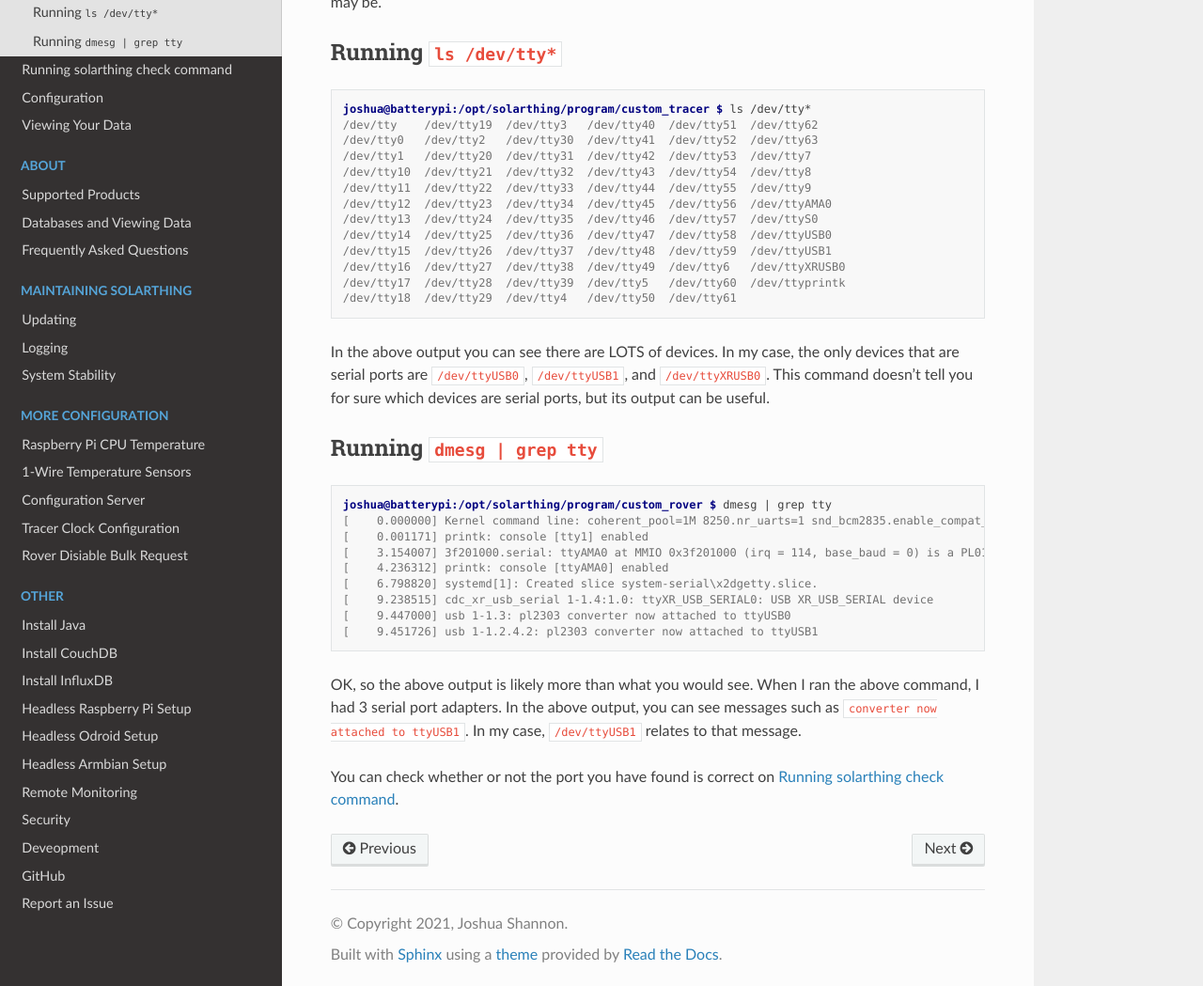
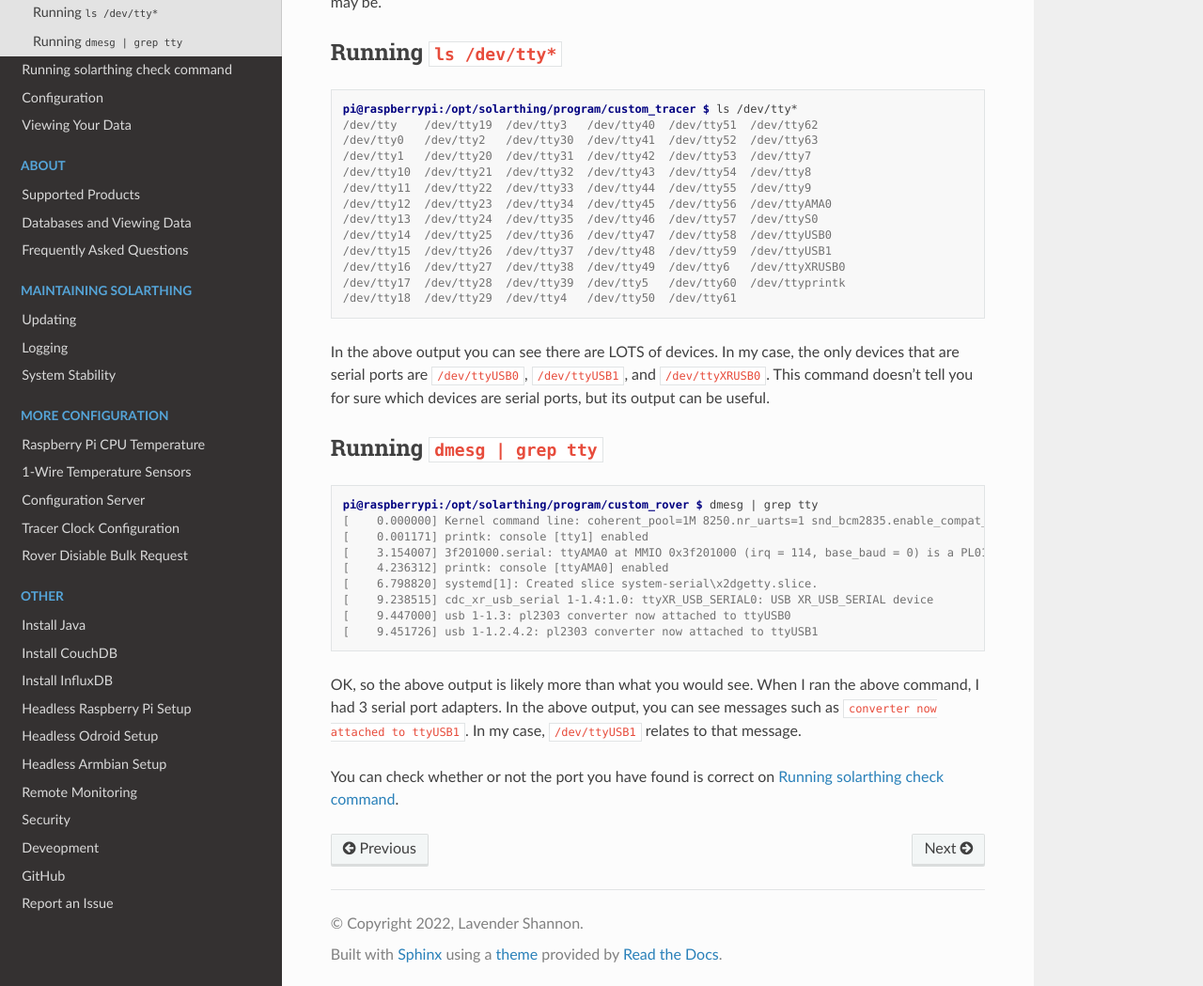
Before and after one commit to wildmountainfarms/solarthing-docs, a Sphinx documentation site: the page built from docs/source/serial-ports.rst, in a window 1280 px wide and 1400 px high, scrolled down 238 px. Shown: the part 348-1397 px from the top of the window at 94% size. Built offline with Sphinx 7.4.7 and the Read the Docs theme 2.0.0, drawn with Linux system fonts in a browser that asks for light colours; pages that are not in the unit, such as notebooks, are missing from menus.

Commit message:
Changed my name 🏳️‍⚧️

```diff
--- a/docs/source/conf.py
+++ b/docs/source/conf.py
@@ -3,8 +3,8 @@
 # -- Project information
 
 project = 'SolarThing'
-copyright = '2021, Joshua Shannon'
-author = 'Joshua Shannon'
+copyright = '2022, Lavender Shannon'
+author = 'Lavender Shannon'
 
 # release = '0.1'
 # version = '0.1.0'
--- a/docs/source/config/config-server.rst
+++ b/docs/source/config/config-server.rst
@@ -71,7 +71,7 @@ Once you run that command, you should be able to start typing commands. You can
 
 .. code-block:: console
 
-    joshua@batterypi:/opt/solarthing/program/custom_rover $ nc localhost 5051
+    pi@raspberrypi:/opt/solarthing/program/custom_rover $ nc localhost 5051
     batteryVoltage
     24.5
 
--- a/docs/source/installation.rst
+++ b/docs/source/installation.rst
@@ -89,7 +89,7 @@ You should get output such as
 .. code-block:: console
 
     pi@raspberrypi:/opt/solarthing$ solarthing version
-    SolarThing made by Joshua Shannon
+    SolarThing made by Lavender Shannon
     Jar: solarthing-SNAPSHOT.jar
     Jar last modified: 2021-12-20T08:28:27.040Z
     Java version: 11.0.11
--- a/docs/source/serial-ports.rst
+++ b/docs/source/serial-ports.rst
@@ -31,7 +31,7 @@ Running ``ls /dev/tty*``
 
 .. code-block:: console
 
-    joshua@batterypi:/opt/solarthing/program/custom_tracer $ ls /dev/tty*
+    pi@raspberrypi:/opt/solarthing/program/custom_tracer $ ls /dev/tty*
     /dev/tty    /dev/tty19  /dev/tty3   /dev/tty40  /dev/tty51  /dev/tty62
     /dev/tty0   /dev/tty2   /dev/tty30  /dev/tty41  /dev/tty52  /dev/tty63
     /dev/tty1   /dev/tty20  /dev/tty31  /dev/tty42  /dev/tty53  /dev/tty7
@@ -56,7 +56,7 @@ Running ``dmesg | grep tty``
 
 .. code-block:: console
 
-    joshua@batterypi:/opt/solarthing/program/custom_rover $ dmesg | grep tty
+    pi@raspberrypi:/opt/solarthing/program/custom_rover $ dmesg | grep tty
     [    0.000000] Kernel command line: coherent_pool=1M 8250.nr_uarts=1 snd_bcm2835.enable_compat_alsa=0 snd_bcm2835.enable_hdmi=1 bcm2708_fb.fbwidth=656 bcm2708_fb.fbheight=416 bcm2708_fb.fbswap=1 vc_mem.mem_base=0x3ec00000 vc_mem.mem_size=0x40000000  console=ttyAMA0,115200 console=tty1 root=PARTUUID=74d263f2-02 rootfstype=ext4 elevator=deadline fsck.repair=yes rootwait
     [    0.001171] printk: console [tty1] enabled
     [    3.154007] 3f201000.serial: ttyAMA0 at MMIO 0x3f201000 (irq = 114, base_baud = 0) is a PL011 rev2
```
